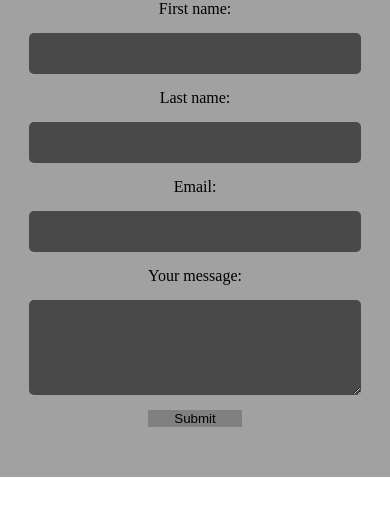
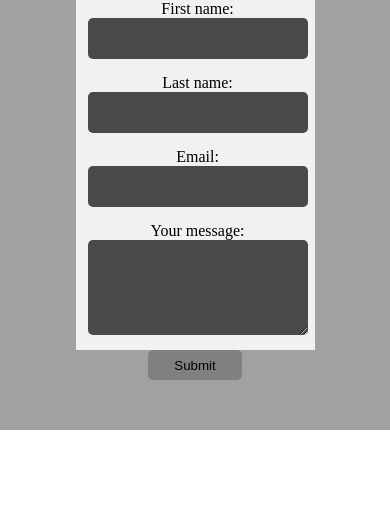
Before and after one commit to yuyangyyy/pokefight, a React (Create React App) app: page / in a window 390 px wide. Shown: the top 516 px of the page. Built offline with nearby package versions, Linux system fonts and the light colour scheme; a web font is replaced by a local one.

Commit message:
18-Form add style and code optimization

```diff
--- a/src/component/Form.css
+++ b/src/component/Form.css
@@ -10,10 +10,14 @@
   align-items: center;
   font-family: "Baloo Paaji 2", cursive;
   /*font-family: Pokemon;*/
+  background-color: #a1a1a1;
 }
 
-#container {
-  background-color: #a1a1a1;
+.formContainer {
+  display: flex;
+  width: 60%;
+  padding-left: 5px;
+  background-color: #f1f1f1;
 }
 
 .text {
@@ -34,7 +38,9 @@
 
 #button {
   width: 7em;
+  height: 30px;
   border: 0;
+  border-radius: 5px;
   background-color: grey;
   cursor: pointer;
   margin-bottom: 50px;
@@ -43,5 +49,10 @@
 @media screen and (max-width: 600px) {
   .text {
     width: 80%;
+    margin-top: 0;
+  }
+  .formContainer {
+    flex-direction: column;
+    align-items: center;
   }
 }
--- a/src/component/Form.js
+++ b/src/component/Form.js
@@ -10,63 +10,60 @@ class Form extends React.Component {
       email: "",
       message: "",
     };
-    this.changeFirstName = this.changeFirstName.bind(this);
-    this.changeLastName = this.changeLastName.bind(this);
-    this.changeEmail = this.changeEmail.bind(this);
-    this.changeMessage = this.changeMessage.bind(this);
   }
-  changeFirstName(event) {
-    this.setState({ firstName: event.target.value });
-  }
-  changeLastName(event) {
-    this.setState({ lastName: event.target.value });
-  }
-  changeEmail(event) {
-    this.setState({ email: event.target.value });
-  }
-  changeMessage(event) {
-    this.setState({ message: event.target.value });
-  }
+  changeInput = (event) => {
+    const name = event.target.name;
+    this.setState({ [name]: event.target.value });
+  };
 
   render() {
+    const { firstName, lastName, email, message } = this.state;
     return (
       <div id="container">
         <form className="form">
+          <div className="formContainer">
             <label htmlFor="firstName">First name:</label>
             <input
               id="firstName"
               className="text"
               name="firstName"
               type="text"
-            value={this.state.firstName}
-            onChange={this.changeFirstName}
+              value={firstName}
+              onChange={this.changeInput}
             />
+          </div>
+          <div className="formContainer">
             <label htmlFor="lastName">Last name:</label>
             <input
               id="lastName"
               className="text"
               name="lastName"
               type="text"
-            value={this.state.lastName}
-            onChange={this.changeLastName}
+              value={lastName}
+              onChange={this.changeInput}
             />
+          </div>
+          <div className="formContainer">
             <label htmlFor="email">Email:</label>
             <input
               id="email"
               className="text"
               name="email"
               type="email"
-            value={this.state.email}
-            onChange={this.changeEmail}
+              value={email}
+              onChange={this.changeInput}
             />
+          </div>
+          <div className="formContainer">
             <label htmlFor="message">Your message:</label>
             <textarea
               id="message"
               className="text"
               name="message"
-            value={this.state.message}
-            onChange={this.changeMessage}
+              value={message}
+              onChange={this.changeInput}
             ></textarea>
+          </div>
           <input id="button" type="submit" value="Submit" />
         </form>
       </div>
```
Lines whose indentation alone changed are shown as unchanged.
